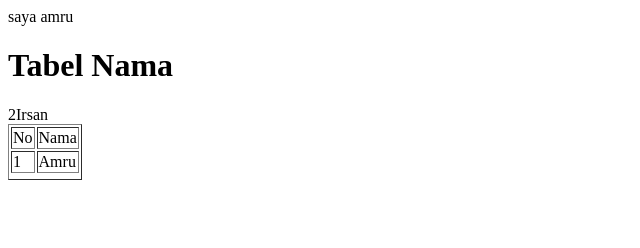
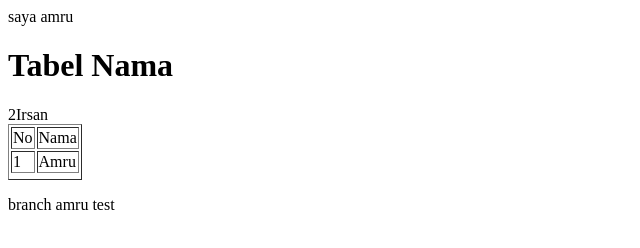
Before and after one commit to atcytt/room3, a plain HTML site: page index.html in a window 1280 px wide. Shown: the whole page, without its empty margins (0-640 px from the left). Drawn offline with Linux system fonts and the light colour scheme.

Commit message:
commit dari Branch Amru

```diff
--- a/index.html
+++ b/index.html
@@ -12,3 +12,4 @@
     <tr>2</tr>
     <tr>Irsan</tr>
 </table>
+<p>branch amru test</p>
```
